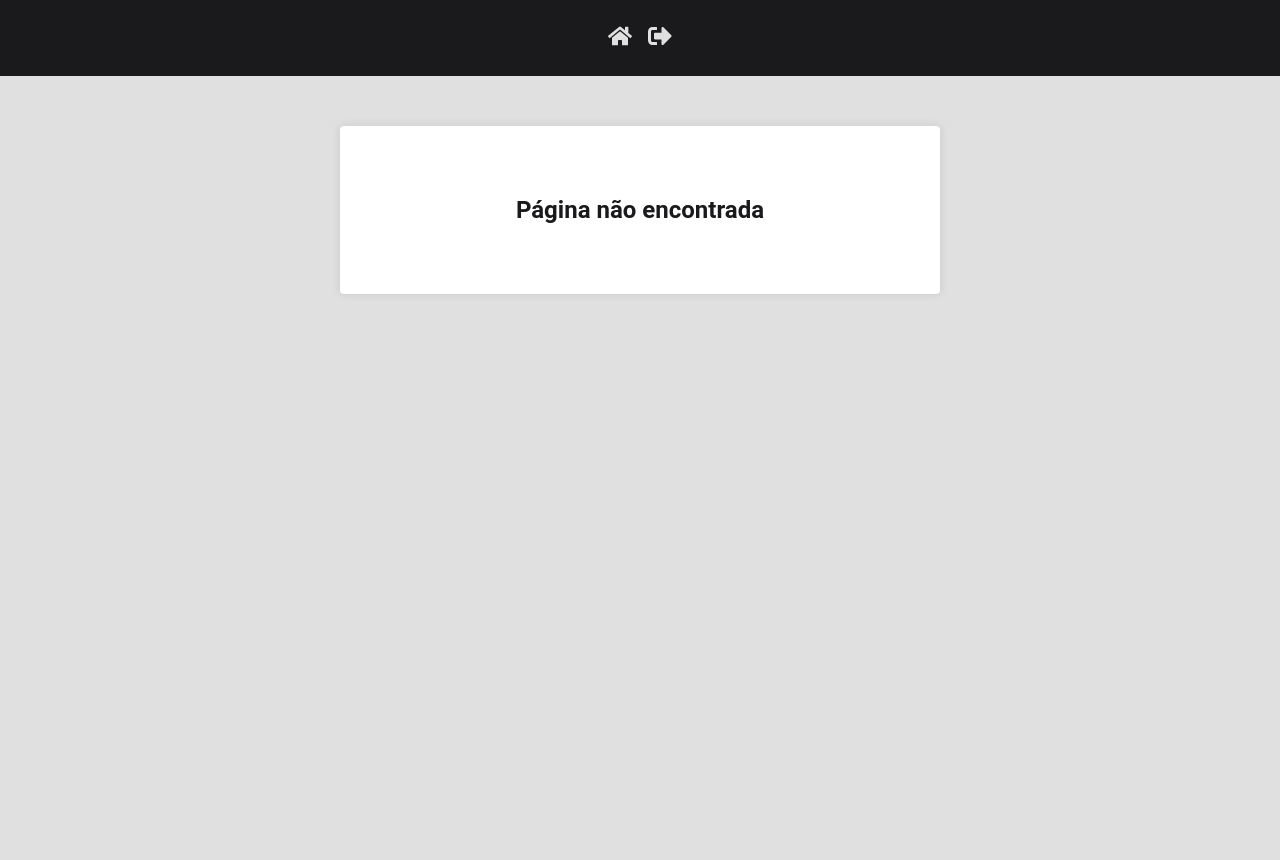
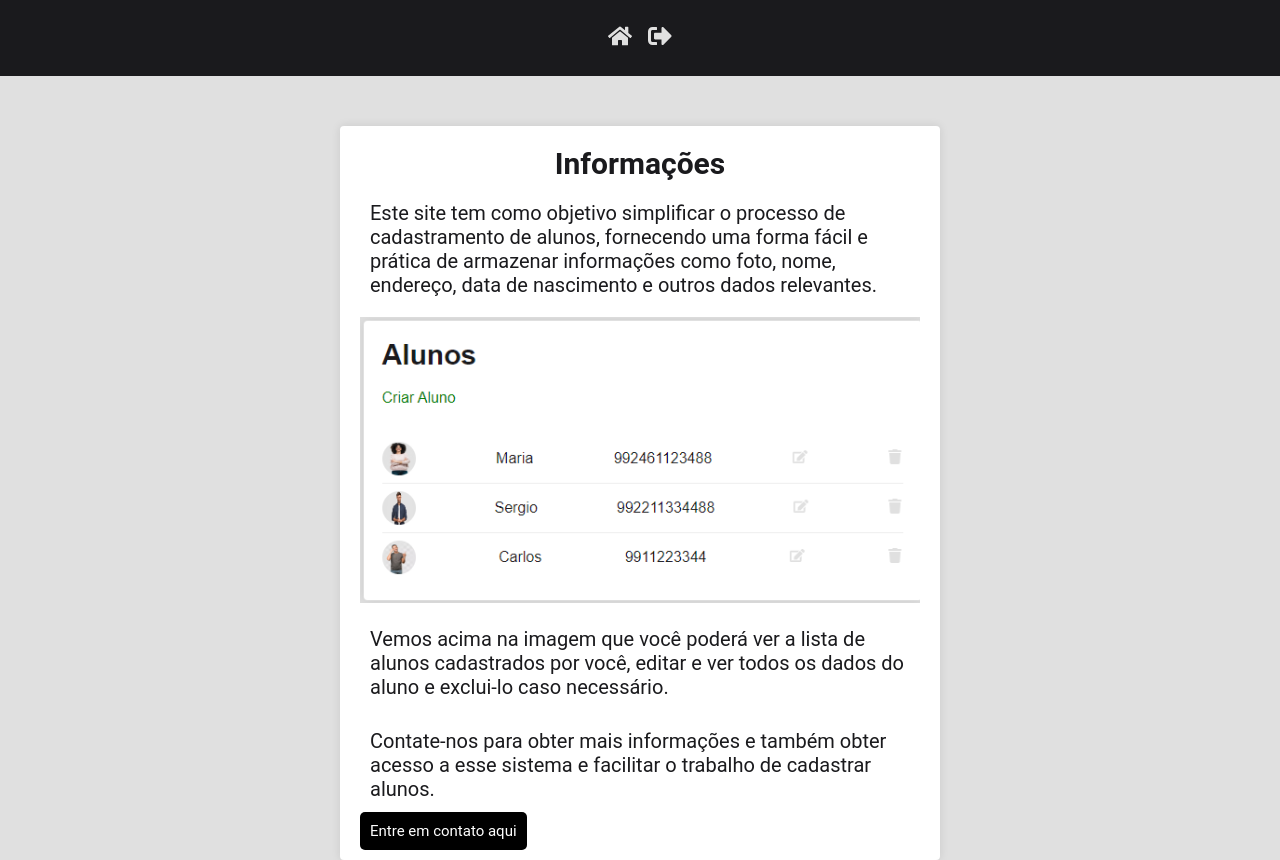
Before and after one commit to W-Wag/react-api, a React (Create React App) app: page /info in a window 1280 px wide. Before the commit the page ends 800 px from the top, so only its background shows below. Built offline with nearby package versions, Linux system fonts and the light colour scheme.

Commit message:
Criando a página de info

```diff
--- /dev/null
+++ b/src/pages/Info/index.js
@@ -0,0 +1,36 @@
+import { Container } from '../../styles/GlobalStyles';
+import Image from './assets/fichamento-aluno.png';
+import * as Styled from './styled';
+
+export default function Page404() {
+  return (
+    <Container>
+      <Styled.Title>Informações</Styled.Title>
+      <Styled.Paragraph>
+        Este site tem como objetivo simplificar o processo de cadastramento de alunos, fornecendo
+        uma forma fácil e prática de armazenar informações como foto, nome, endereço, data de
+        nascimento e outros dados relevantes.
+      </Styled.Paragraph>
+
+      <img src={Image} alt="Imagem fichar aluno" crossOrigin="" style={{ width: '100%' }} />
+
+      <Styled.Paragraph>
+        Vemos acima na imagem que você poderá ver a lista de alunos cadastrados por você, editar e
+        ver todos os dados do aluno e exclui-lo caso necessário.
+      </Styled.Paragraph>
+
+      <Styled.Paragraph>
+        Contate-nos para obter mais informações e também obter acesso a esse sistema e facilitar o
+        trabalho de cadastrar alunos.
+      </Styled.Paragraph>
+
+      <Styled.Contact
+        href="https://api.whatsapp.com/send?1=pt_BR&phone=5561991171870"
+        target="_blank"
+        rel="noreferrer">
+        {' '}
+        Entre em contato aqui
+      </Styled.Contact>
+    </Container>
+  );
+}
--- /dev/null
+++ b/src/pages/Info/styled.js
@@ -0,0 +1,24 @@
+import styled from 'styled-components';
+
+export const Title = styled.h1`
+  font-size: 30px;
+  text-align: center;
+`;
+export const Paragraph = styled.p`
+  padding: 10px;
+  margin: 10px 0;
+  font-size: 20px;
+`;
+
+export const Contact = styled.a`
+  padding: 10px;
+  margin: 10px 0;
+  font-size: 15px;
+  color: #fff;
+  background: #000;
+  border-radius: 5px;
+
+  &:hover {
+    opacity: 0.7;
+  }
+`;
--- a/src/pages/Login/index.js
+++ b/src/pages/Login/index.js
@@ -56,6 +56,9 @@ export default function Login(props) {
         </label>
         <button type="submit">Entrar</button>
       </Styled.Form>
+      <Styled.InfoRedirect to="/info">
+        Não tem conta ou quer saber mais sobre o site? Clique Aqui!
+      </Styled.InfoRedirect>
     </Container>
   );
 }
--- a/src/pages/Login/styled.js
+++ b/src/pages/Login/styled.js
@@ -1,3 +1,4 @@
+import { Link } from 'react-router-dom';
 import styled from 'styled-components';
 import * as colors from '../../config/colors';
 
@@ -27,3 +28,14 @@ export const Form = styled.form`
     }
   }
 `;
+export const InfoRedirect = styled(Link)`
+  display: block;
+  padding: 20px 0 10px 0;
+  color: gray;
+  font-weight: 600;
+
+  &:hover {
+    color: ${colors.primaryDarkColor};
+    font-weight: bold;
+  }
+`;
--- a/src/routes/index.js
+++ b/src/routes/index.js
@@ -7,17 +7,19 @@ import Aluno from '../pages/Aluno';
 import Alunos from '../pages/Alunos';
 import Fotos from '../pages/Fotos';
 import Register from '../pages/Register';
+import Info from '../pages/Info';
 import Page404 from '../pages/Page404';
 
 export default function Routes() {
   return (
     <Switch>
       <MyRoute exact path="/login/" component={Login} />
-      <MyRoute exact path="/" component={Alunos} />
+      <MyRoute exact path="/" component={Alunos} isClosed />
       <MyRoute exact path="/aluno/:id/edit" component={Aluno} isClosed />
       <MyRoute exact path="/aluno/" component={Aluno} isClosed />
       <MyRoute exact path="/aluno/:id/fotos/:id" component={Fotos} isClosed />
       <MyRoute exact path="/register/" component={Register} />
+      <MyRoute exact path="/info/" component={Info} />
 
       <MyRoute path="*" component={Page404} />
     </Switch>
```
Also changed, not shown: src/pages/Info/assets/fichamento-aluno.png (added).
